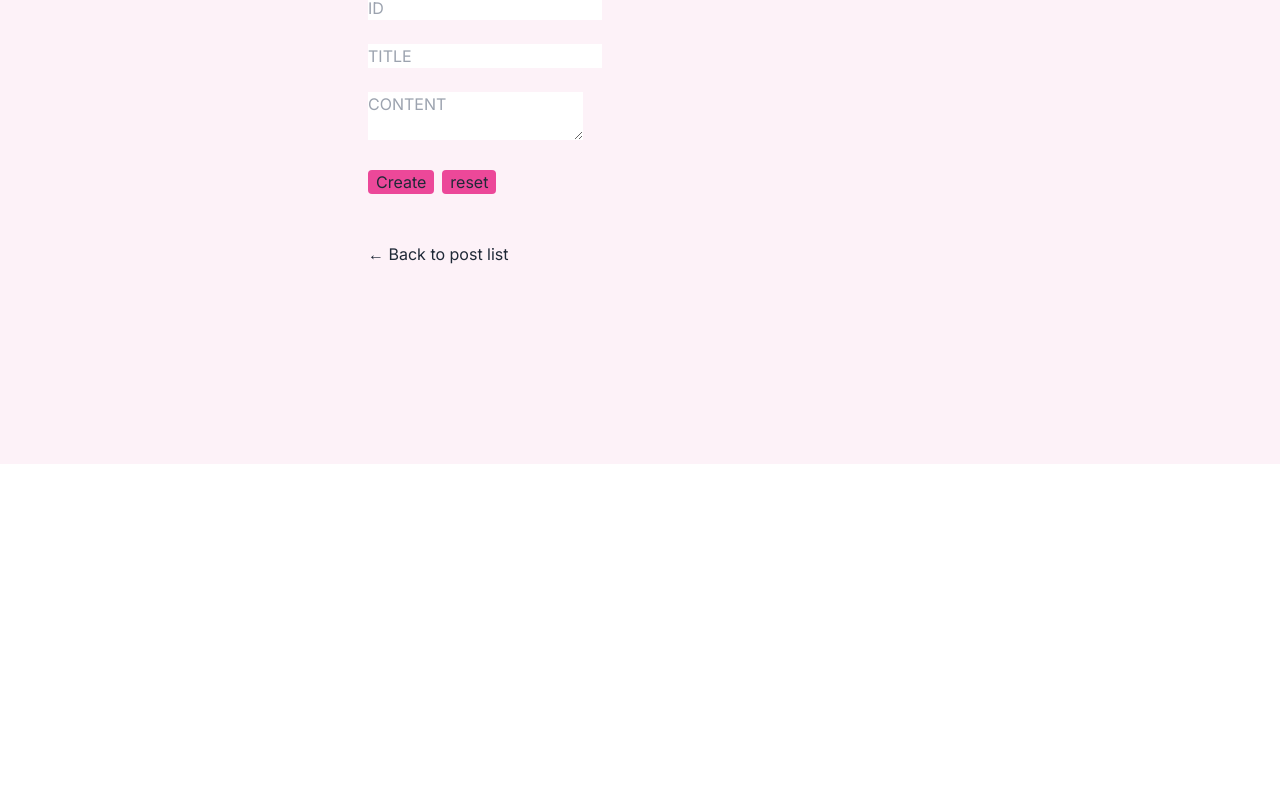
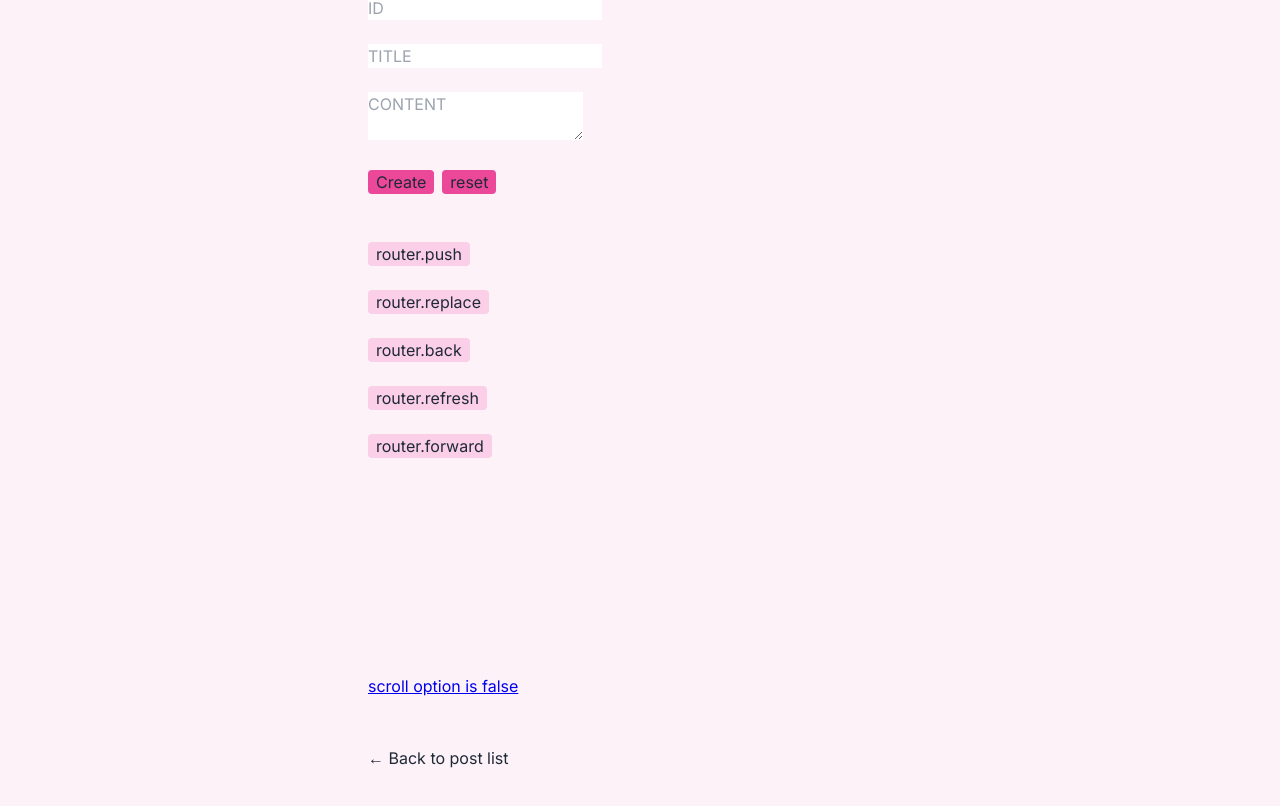
Before and after one commit to yangheat/nextjs-blog, a Next.js app: page /post/write in a window 1280 px wide. Shown: the part 336-1142 px from the top of the page. Before the commit the page ends 800 px from the top, so only its background shows below. Built offline with nearby package versions, Linux system fonts and the light colour scheme.

Commit message:
useRouter 옵션 실습 - useRouter에서 제공하는 동작 함수 - scroll 옵션의 이해

```diff
--- a/src/app/post/write/page.js
+++ b/src/app/post/write/page.js
@@ -1,9 +1,17 @@
 'use client'
 
 import Link from 'next/link'
-import { useRef, useState } from 'react'
+import { useRouter } from 'next/navigation'
+import { useEffect, useRef, useState } from 'react'
 
 export default function Page() {
+  const router = useRouter()
+
+  useEffect(() => {
+    // dev 상태에선 동작하지 않음
+    router.prefetch('/post/ssg-ssr')
+  }, [])
+
   const [showLink, setShowLink] = useState(false)
   const idRef = useRef()
   const titleRef = useRef()
@@ -81,6 +89,69 @@ export default function Page() {
       {showLink && (
         <Link href={`/post/${idRef.current.value}`}>Created Post</Link>
       )}
+      <br />
+      <br />
+      <button
+        className="bg-pink-200 rounded px-2"
+        onClick={() => router.push('/post/ssg-ssr', { scroll: false })}
+      >
+        router.push
+      </button>
+      <br />
+      <br />
+      <button
+        className="bg-pink-200 rounded px-2"
+        onClick={() => router.replace('/post/ssg-ssr')}
+      >
+        router.replace
+      </button>
+      <br />
+      <br />
+      <button
+        className="bg-pink-200 rounded px-2"
+        onClick={() => router.back()}
+      >
+        router.back
+      </button>
+      <br />
+      <br />
+      <button
+        className="bg-pink-200 rounded px-2"
+        onClick={() => router.refresh()}
+      >
+        router.refresh
+      </button>
+      <br />
+      <br />
+      <button
+        className="bg-pink-200 rounded px-2"
+        onClick={() => router.forward()}
+      >
+        router.forward
+      </button>
+      <br />
+      <br />
+      <br />
+      <br />
+      <br />
+      <br />
+      <br />
+      <br />
+      <br />
+      <br />
+      {/**
+       * scroll 옵션을 true로 주는 경우 스크롤이 이동하지 않음
+       * scroll 옵션을 false로 주는 경우 스크롤이 이동함.
+       * 특이점은 false로 주는 경우 처음 화면에 접근하는 경우에는 스크롤이 이동하지 않음
+       * prefetch 기능을 추가하면 스크롤이 이동하는 겻으로 보아 한 번 이상 화면이 로딩되어야하는 것으로 보임.
+       */}
+      <Link
+        href="/post/ssg-ssr"
+        style={{ textDecoration: 'underline', color: '-webkit-link' }}
+        scroll={false}
+      >
+        scroll option is false
+      </Link>
     </>
   )
 }
```
